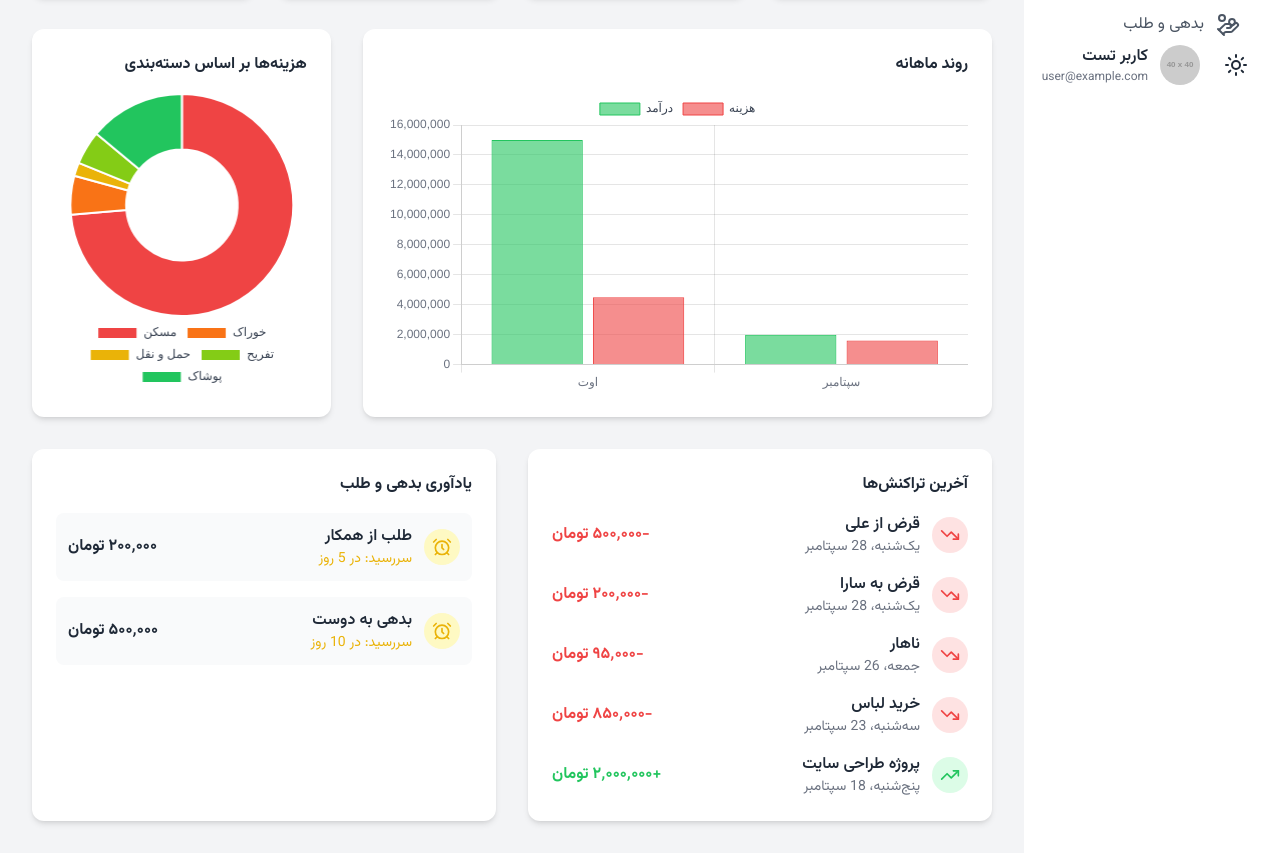
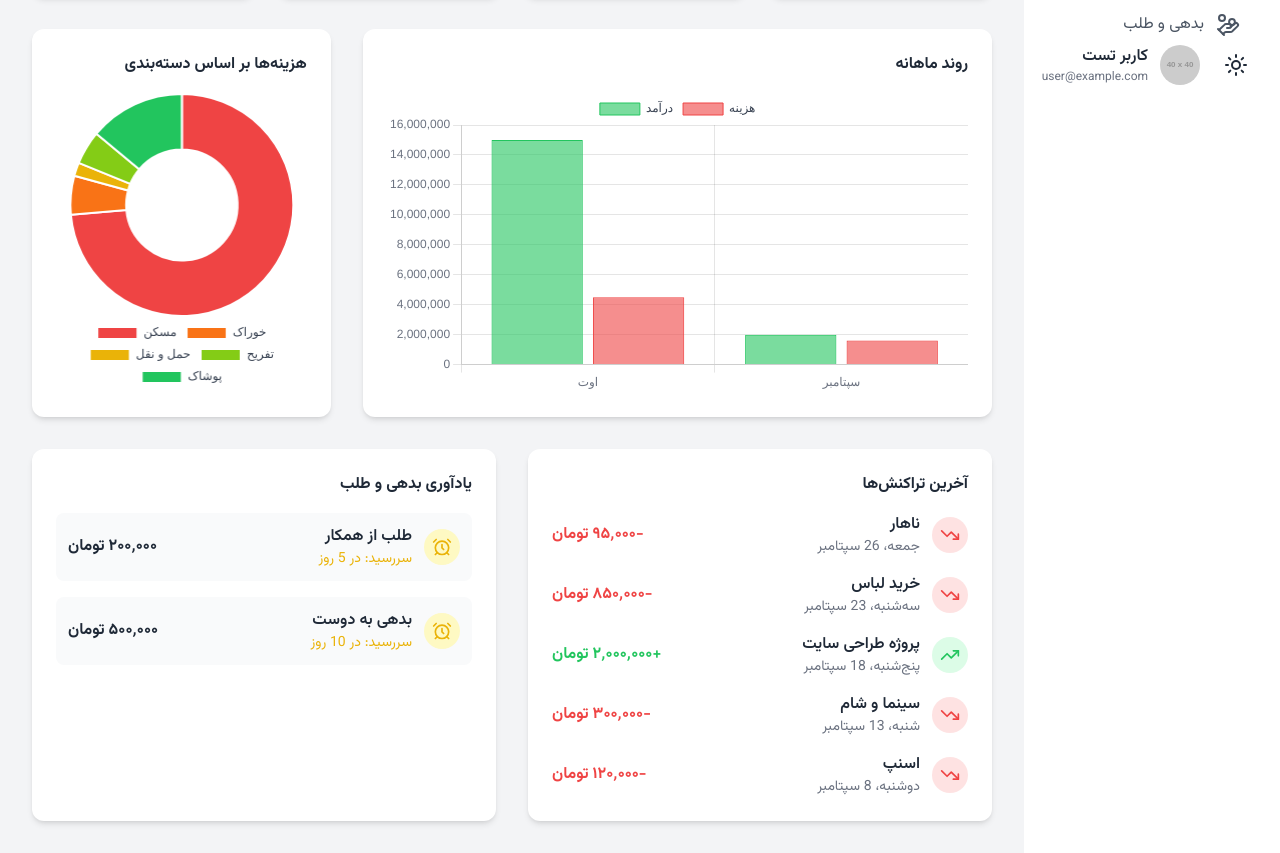
Before and after one commit to mmdji/my-website, a plain HTML site: page index.html in a window 1280 px wide. Shown: the part 235-1088 px from the top of the page. Drawn offline with nearby package versions, Linux system fonts and the light colour scheme; placeholder pictures from the web are drawn by us.

Commit message:
Update index.html

```diff
--- a/index.html
+++ b/index.html
@@ -302,6 +302,7 @@
 
     <script type="module">
         // --- DATA & STATE MANAGEMENT ---
+        const STORAGE_KEY = 'personal-finance-data';
         const state = {
             transactions: [],
             categories: {
@@ -311,6 +312,22 @@
             currency: 'تومان',
             charts: {}
         };
+
+        // --- DATA PERSISTENCE ---
+        function saveDataToStorage() {
+            localStorage.setItem(STORAGE_KEY, JSON.stringify(state.transactions));
+        }
+
+        function loadDataFromStorage() {
+            const data = localStorage.getItem(STORAGE_KEY);
+            if (data) {
+                state.transactions = JSON.parse(data);
+            } else {
+                // If no data, generate sample data for the first time
+                generateSampleData();
+                saveDataToStorage();
+            }
+        }
 
         // --- SAMPLE DATA ---
         function generateSampleData() {
@@ -326,7 +343,6 @@
                 { id: 9, type: 'debt', from: 'دوست', amount: 500000, dueDate: dayjs().add(10, 'day').format('YYYY-MM-DD'), description: 'قرض از علی', paid: false },
                 { id: 10, type: 'credit', to: 'همکار', amount: 200000, dueDate: dayjs().add(5, 'day').format('YYYY-MM-DD'), description: 'قرض به سارا', paid: false },
             ];
-            // Simulate loading from a database
             state.transactions = sampleTransactions;
         }
 
@@ -362,7 +378,9 @@
         function renderRecentTransactions() {
             const container = getElement('#recent-transactions');
             container.innerHTML = '';
-            const recent = [...state.transactions]
+            const incomeAndExpense = state.transactions.filter(t => t.type === 'income' || t.type === 'expense');
+
+            const recent = [...incomeAndExpense]
                 .sort((a, b) => dayjs(b.date).diff(dayjs(a.date)))
                 .slice(0, 5);
 
@@ -435,12 +453,13 @@
             const tableBody = getElement('#transactions-table-body');
             tableBody.innerHTML = '';
 
-            if (filteredTransactions.length === 0) {
+            const transactionsToRender = filteredTransactions.filter(t => t.type === 'income' || t.type === 'expense');
+
+            if (transactionsToRender.length === 0) {
                 tableBody.innerHTML = `<tr><td colspan="6" class="text-center p-8 text-gray-500">هیچ تراکنشی یافت نشد.</td></tr>`;
                 return;
             }
 
-            const transactionsToRender = filteredTransactions.filter(t => t.type === 'income' || t.type === 'expense');
 
             transactionsToRender.forEach(t => {
                 const isIncome = t.type === 'income';
@@ -505,10 +524,14 @@
 
             // Monthly Trend Line Chart
             const monthlyCtx = getElement('#monthlyTrendChart').getContext('2d');
-            const monthlyData = state.transactions.reduce((acc, t) => {
+            const monthlyData = state.transactions
+                .filter(t => t.type === 'income' || t.type === 'expense')
+                .reduce((acc, t) => {
                 const month = dayjs(t.date).format('YYYY-MM');
                 if (!acc[month]) acc[month] = { income: 0, expense: 0 };
-                acc[month][t.type] += t.amount;
+                if(t.type === 'income' || t.type === 'expense') {
+                  acc[month][t.type] += t.amount;
+                }
                 return acc;
             }, {});
 
@@ -597,6 +620,7 @@
                 state.transactions.push(transactionData);
             }
 
+            saveDataToStorage();
             closeModal();
             renderAll();
         }
@@ -646,6 +670,7 @@
             themeToggle.addEventListener('click', () => {
                 document.documentElement.classList.toggle('dark');
                 const isDark = document.documentElement.classList.contains('dark');
+                localStorage.setItem('theme', isDark ? 'dark' : 'light');
                 themeIcon.setAttribute('data-lucide', isDark ? 'moon' : 'sun');
                 lucide.createIcons();
                 renderAll(); // Re-render charts with new theme colors
@@ -679,6 +704,7 @@
                     const id = e.currentTarget.dataset.id;
                     if (confirm('آیا از حذف این تراکنش مطمئن هستید؟')) {
                         state.transactions = state.transactions.filter(t => t.id != id);
+                        saveDataToStorage();
                         renderAll();
                     }
                 });
@@ -712,13 +738,14 @@
 
         // --- INITIALIZATION ---
         function init() {
-            // Set initial theme based on user preference
-            if (window.matchMedia && window.matchMedia('(prefers-color-scheme: dark)').matches) {
+            // Set initial theme based on user preference or stored theme
+            const storedTheme = localStorage.getItem('theme');
+            if (storedTheme === 'dark' || (!storedTheme && window.matchMedia('(prefers-color-scheme: dark)').matches)) {
                  document.documentElement.classList.add('dark');
                  getElement('#theme-icon').setAttribute('data-lucide', 'moon');
             }
 
-            generateSampleData();
+            loadDataFromStorage();
             setupEventListeners();
             renderAll();
             // Select dashboard by default
```
